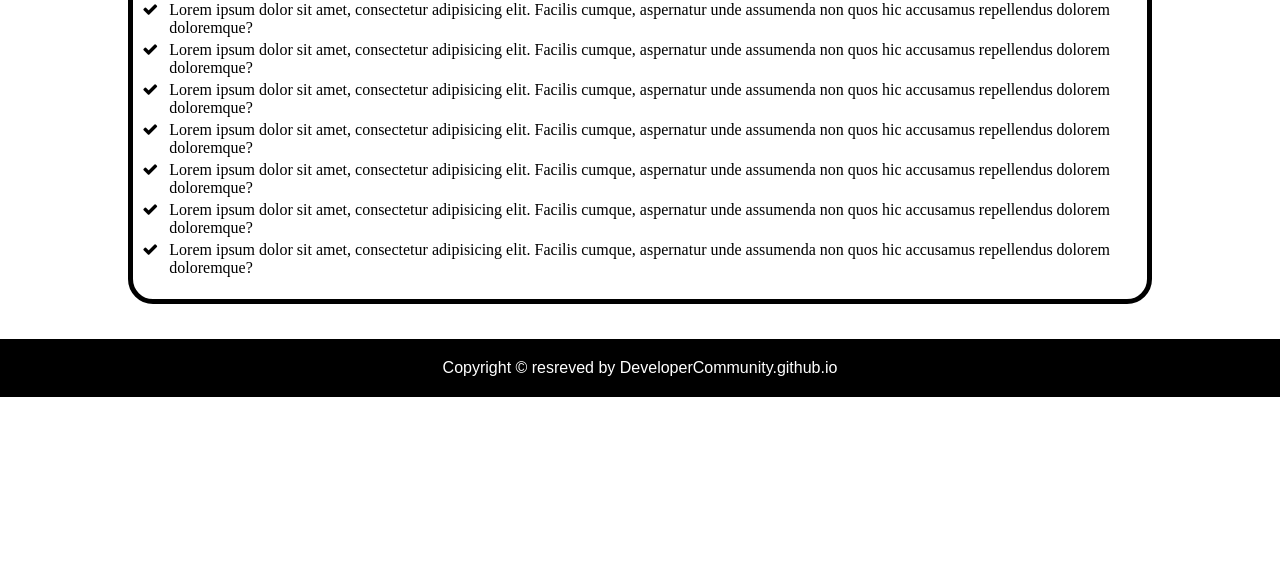
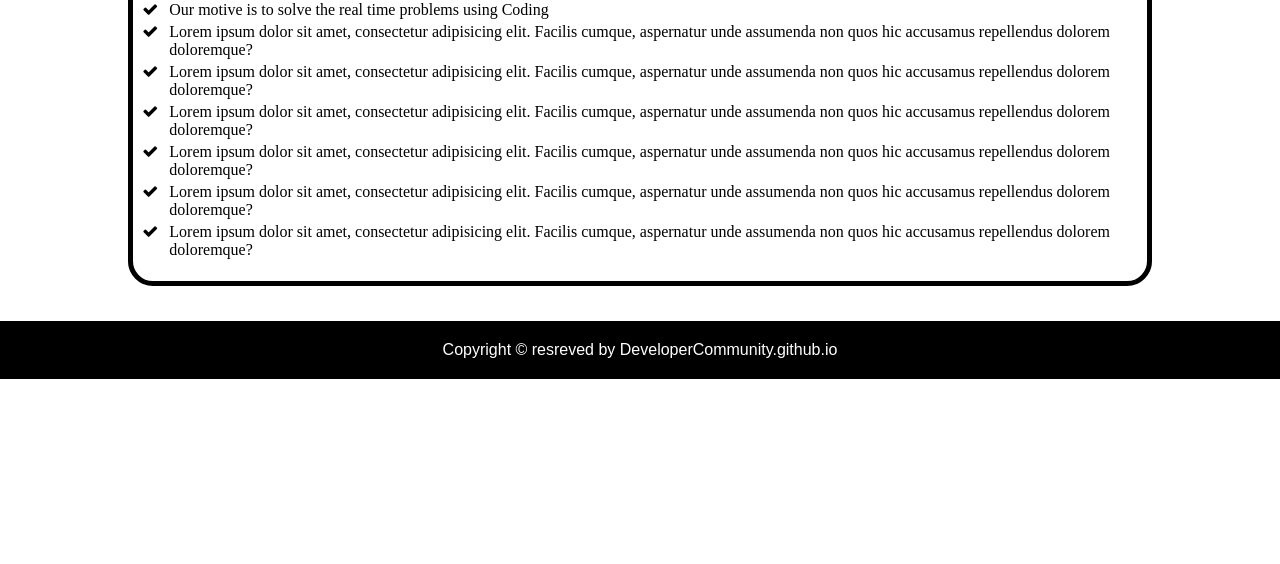
Before and after one commit to Developer-Co/Our-Website, a plain HTML site: page index.html in a window 1280 px wide. Shown: the part 236-800 px from the top of the page. Drawn offline with Linux system fonts and the light colour scheme; files whose address does not match are found by name.

Commit message:
Update index.html

```diff
--- a/index.html
+++ b/index.html
@@ -69,7 +69,7 @@
             <div class="card-body">
                 <p class="heading">Objective of Developer Community</p>
                 <ul class="fa-ul">
-                    <li><i class="fa-li fa fa-check"></i>Lorem ipsum dolor sit amet, consectetur adipisicing elit. Facilis cumque, aspernatur unde assumenda non quos hic accusamus repellendus dolorem doloremque?</li>
+                    <li><i class="fa-li fa fa-check"></i>Our motive is to solve the real time problems using Coding</li>
                     <li><i class="fa-li fa fa-check"></i>Lorem ipsum dolor sit amet, consectetur adipisicing elit. Facilis cumque, aspernatur unde assumenda non quos hic accusamus repellendus dolorem doloremque?</li>
                     <li><i class="fa-li fa fa-check"></i>Lorem ipsum dolor sit amet, consectetur adipisicing elit. Facilis cumque, aspernatur unde assumenda non quos hic accusamus repellendus dolorem doloremque?</li>
                     <li><i class="fa-li fa fa-check"></i>Lorem ipsum dolor sit amet, consectetur adipisicing elit. Facilis cumque, aspernatur unde assumenda non quos hic accusamus repellendus dolorem doloremque?</li>
```
